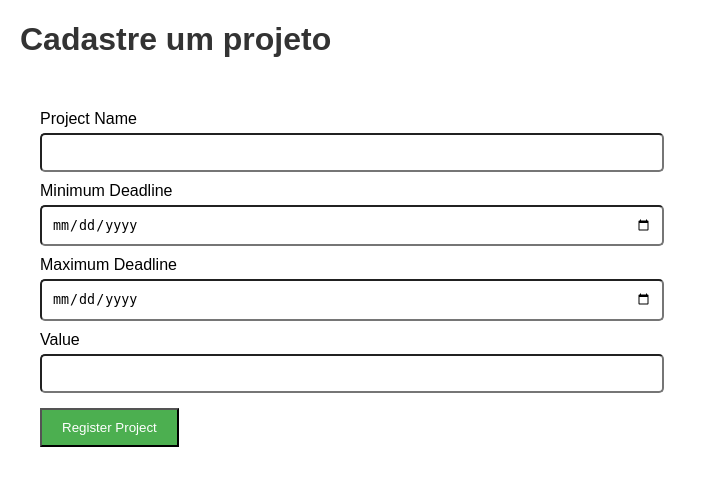
After one commit to Caique-Miyazaki/freelance-project, a Flask app: page /register_project in a window 1280 px wide. The commit adds this page. Shown: the top 486 px of the page, without its empty margins (0-706 px from the left). Run offline with Flask 3, Linux system fonts and the light colour scheme.

Commit message:
cadastro de projeto

```diff
--- a/controllers/project_controller.py
+++ b/controllers/project_controller.py
@@ -1,10 +1,15 @@
-from flask import Blueprint, request, jsonify
+from flask import Blueprint, request, jsonify, render_template
 from models.project_model import Project
 from views.project_view import ProjectView
 from firebase_admin import firestore
 
 db = firestore.client()
 project_controller = Blueprint('project_controller', __name__)
+
+@project_controller.route('/register_project', methods=['GET'])
+def register_project_form():
+    # Renderiza o formulário HTML
+    return render_template('register_project.html')
 
 @project_controller.route('/register_project', methods=['POST'])
 def register_project():
@@ -22,4 +27,5 @@ def register_project():
     project_ref = db.collection('projects').document()
     project_ref.set(project.to_dict())
 
-    return ProjectView.project_created(project_ref.id)
+    # Verifique se `project_ref.id` é a identificação do projeto. Retorne-a em JSON.
+    return jsonify({"id": project_ref.id}), 201  # Status 201 indica criação bem-sucedida
--- /dev/null
+++ b/templates/register_project.html
@@ -0,0 +1,85 @@
+<!DOCTYPE html>
+<html lang="en">
+  <head>
+    <meta charset="UTF-8" />
+    <meta name="viewport" content="width=device-width, initial-scale=1.0" />
+    <title>Register Project</title>
+    <style>
+      /* Estilo embutido */
+      body {
+        font-family: Arial, sans-serif;
+        margin: 20px;
+      }
+      h1 {
+        color: #333;
+      }
+      form {
+        background-color: #fff;
+        padding: 20px;
+        border-radius: 5px;
+      }
+      label {
+        display: block;
+        margin-top: 10px;
+      }
+      input {
+        width: 50%;
+        padding: 10px;
+        margin-top: 5px;
+        border-radius: 5px;
+      }
+      button {
+        margin-top: 15px;
+        padding: 10px 20px;
+        background-color: #4caf50;
+        color: white;
+      }
+    </style>
+  </head>
+  <body>
+    <h1>Cadastre um projeto</h1>
+    <form id="projectForm">
+      <label for="name">Project Name</label>
+      <input type="text" id="name" name="name" required />
+
+      <label for="min_deadline">Minimum Deadline</label>
+      <input type="date" id="min_deadline" name="min_deadline" required />
+
+      <label for="max_deadline">Maximum Deadline</label>
+      <input type="date" id="max_deadline" name="max_deadline" required />
+
+      <label for="value">Value</label>
+      <input type="number" id="value" name="value" required />
+    </br>
+
+      <button type="button" onclick="submitForm()">Register Project</button>
+    </form>
+
+    <script>
+      function submitForm() {
+        const form = document.getElementById("projectForm");
+        const data = {
+          name: form.name.value,
+          min_deadline: form.min_deadline.value,
+          max_deadline: form.max_deadline.value,
+          value: form.value.value,
+        };
+
+        fetch("/register_project", {
+          method: "POST",
+          headers: {
+            "Content-Type": "application/json",
+          },
+          body: JSON.stringify(data),
+        })
+          .then((response) => response.json())
+          .then((data) => {
+            alert("Project registered ");
+          })
+          .catch((error) => {
+            alert("Error registering project: " + error);
+          });
+      }
+    </script>
+  </body>
+</html>
```
Also changed, not shown: templates/users.html (+18 -15 lines).
